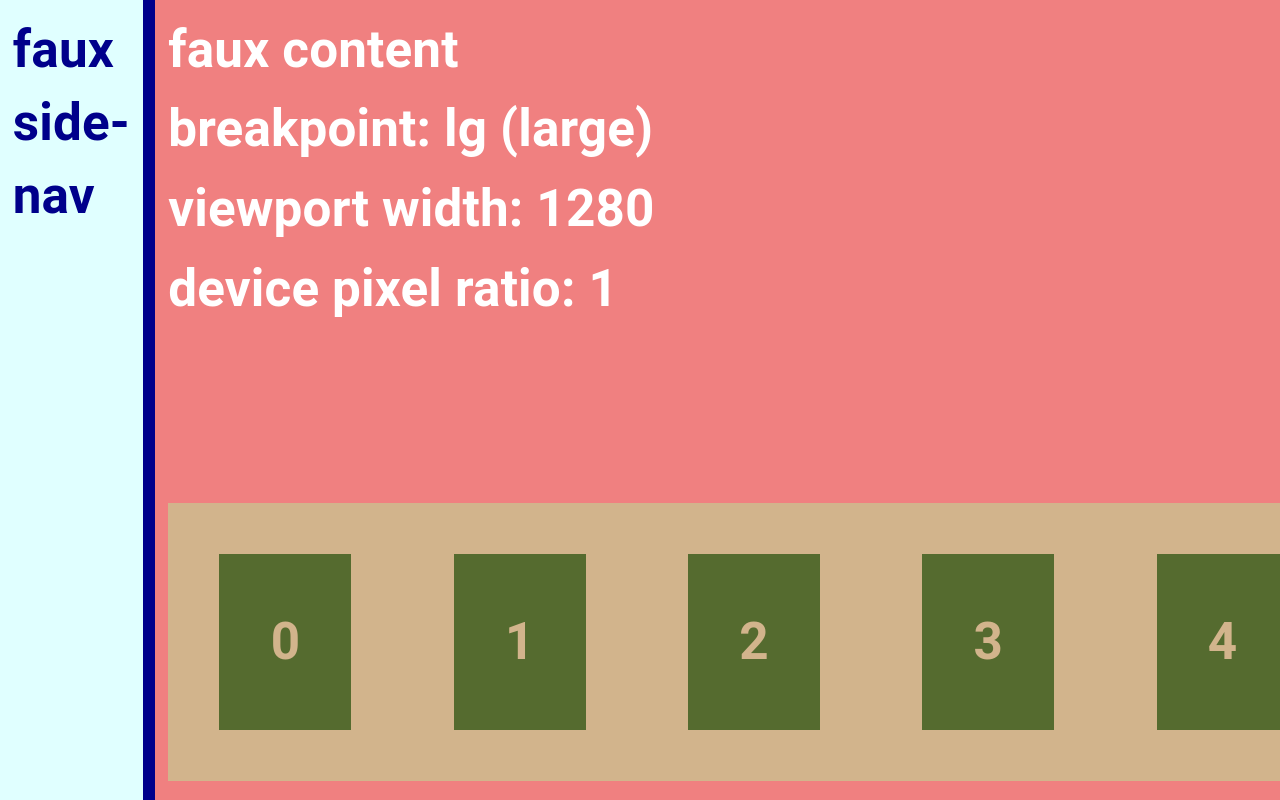
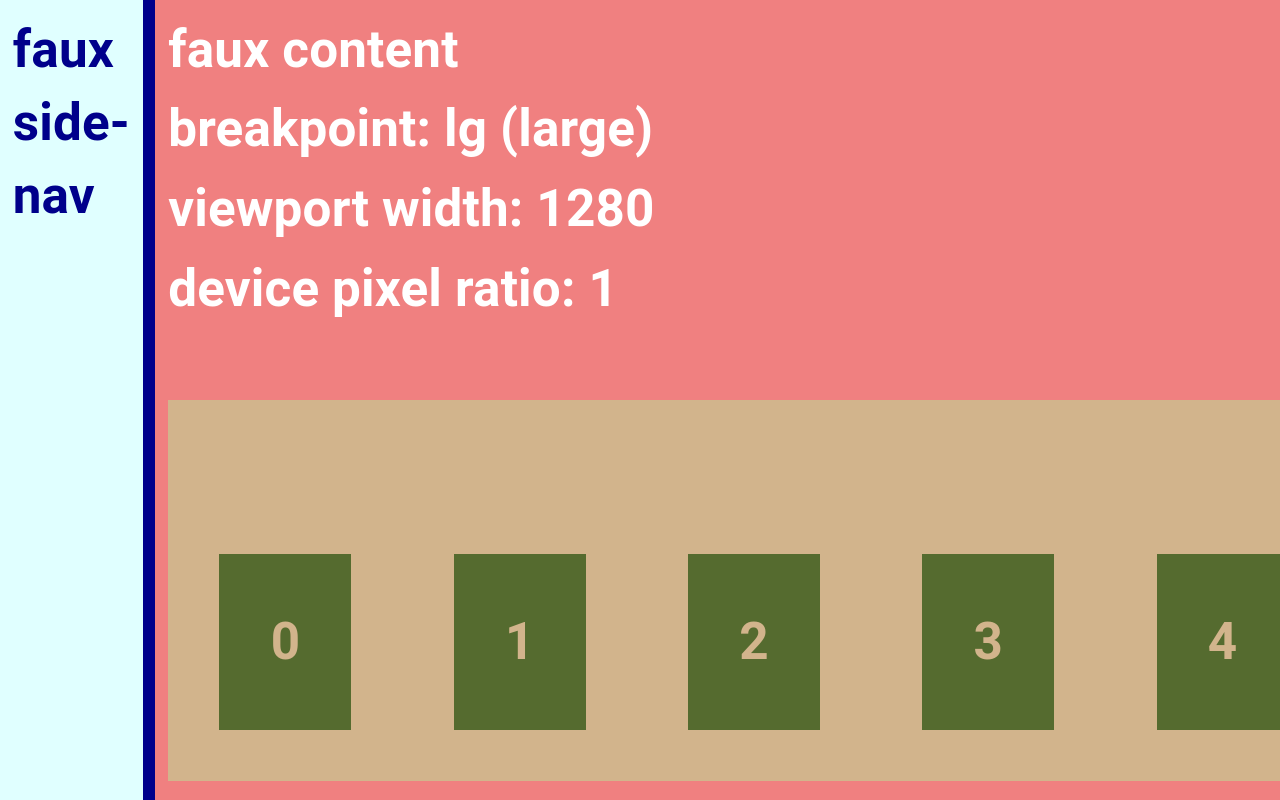
Before and after one commit to llaenowyd/a110, a React (Create React App) app: page / in a window 1280 px wide. Built offline with nearby package versions, Linux system fonts and the light colour scheme.

Commit message:
testing react-easy-swipe

```diff
--- a/src/SyntheticSlider.js
+++ b/src/SyntheticSlider.js
@@ -4,6 +4,11 @@ import Swipe from 'react-easy-swipe'
 import {makeStyles} from '@material-ui/core'
 
 const useStyles = makeStyles({
+  diag: {
+    color: 'darkblue',
+    height: '2em',
+    width: '100%',
+  },
   slidden: {
     alignItems: 'center',
     backgroundColor: 'darkolivegreen',
@@ -17,6 +22,12 @@ const useStyles = makeStyles({
   },
   syntheticSlider: {
     backgroundColor: 'tan',
+    display: 'flex',
+    flexDirection: 'column',
+    overflowX: 'hidden',
+    width: '100%',
+  },
+  syntheticSliderRow: {
     display: 'flex',
     flexDirection: 'row',
     overflowX: 'hidden',
@@ -35,24 +46,31 @@ const Slidden = ({n}) => {
 const SyntheticSlider = () => {
   const classes = useStyles()
 
+  const [diag, setDiag] = React.useState('')
+
   const onSwipeStart = () => {
     console.log('onSwipeStart')
+    setDiag('onSwipeStart')
   }
 
   const onSwipeMove = () => {
     console.log('onSwipeMove')
+    setDiag('onSwipeMove')
   }
 
   const onSwipeEnd = () => {
     console.log('onSwipeEnd')
+    setDiag('onSwipeEnd')
   }
 
   return (
+    <div className={classes.syntheticSlider}>
+      <div className={classes.diag}>{diag}</div>
       <Swipe
         onSwipeStart={onSwipeStart}
         onSwipeMove={onSwipeMove}
         onSwipeEnd={onSwipeEnd}>
-      <div className={classes.syntheticSlider}>
+        <div className={classes.syntheticSliderRow}>
           {
             (
               () => {
@@ -66,6 +84,7 @@ const SyntheticSlider = () => {
           }
         </div>
       </Swipe>
+    </div>
   )
 }
 
```
Lines whose indentation alone changed are shown as unchanged.
